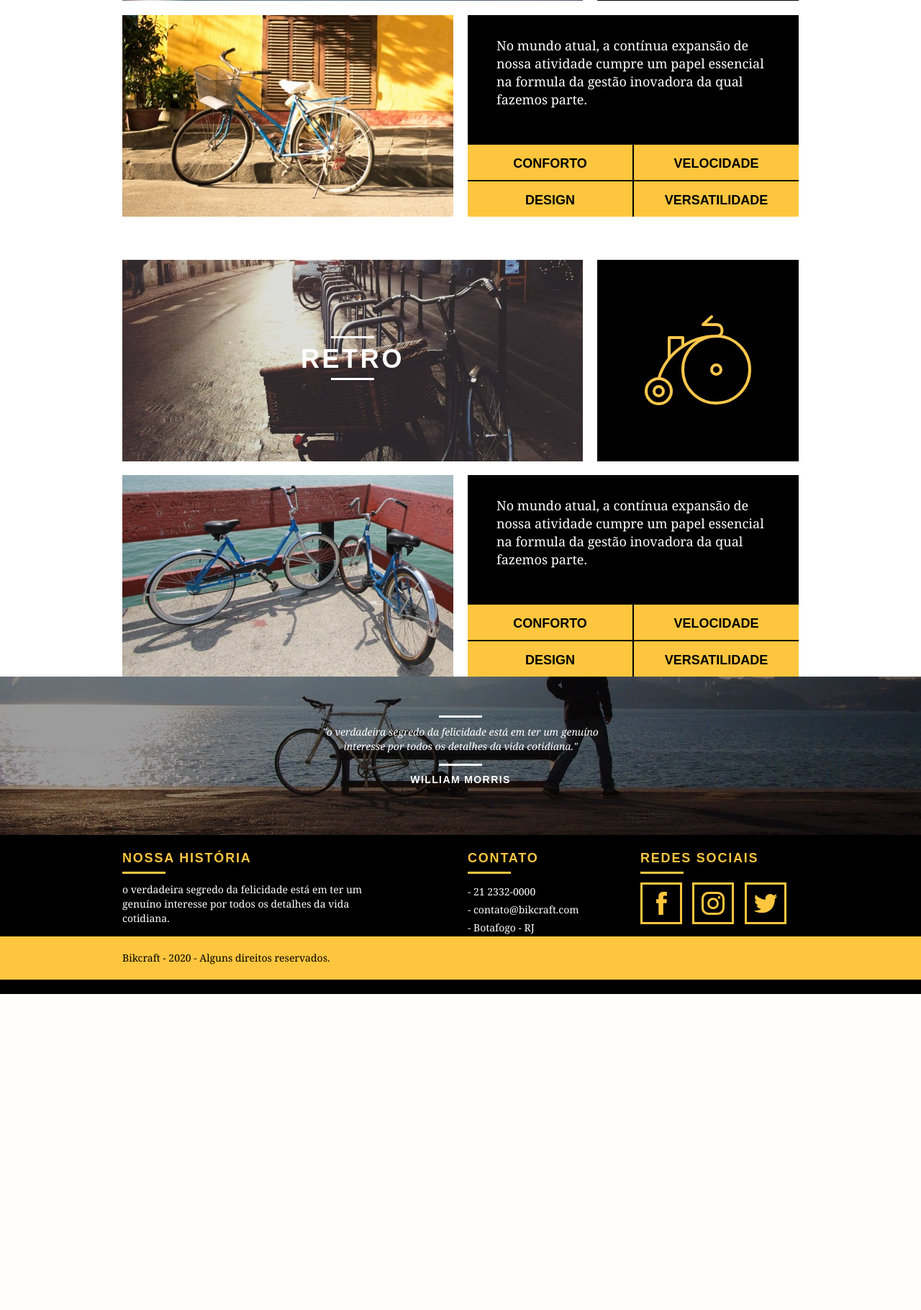
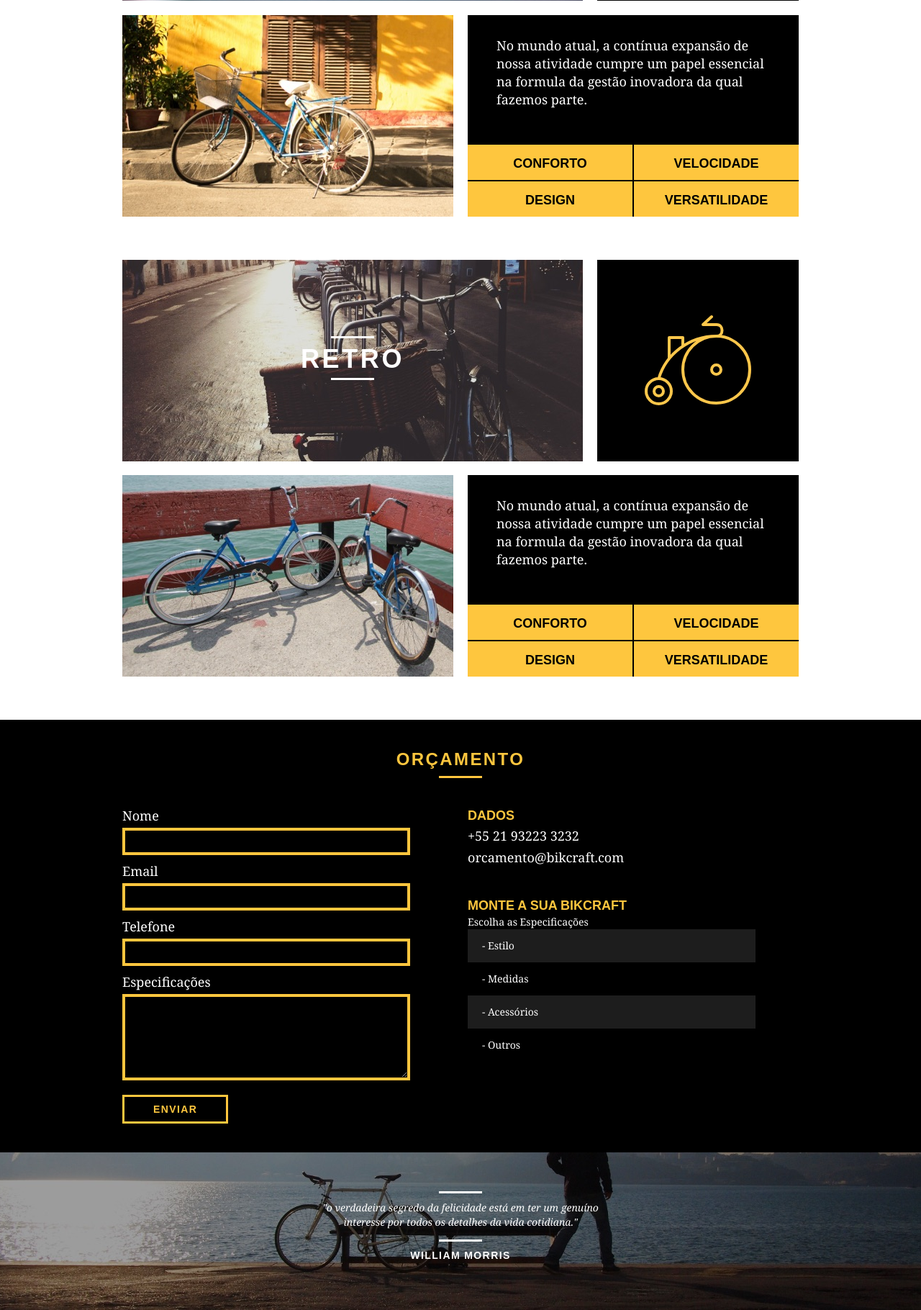
Before and after one commit to andersonfagundes/bikcraft, a PHP site: page /produtos.html in a window 1280 px wide. Shown: the part 1230-3050 px from the top of the page at 72% size. Before the commit the page ends 2611 px from the top, so only its background shows below. Run offline with PHP 8.4, Linux system fonts and the light colour scheme.

Commit message:
Products 2

```diff
--- a/css/produtos.css
+++ b/css/produtos.css
@@ -71,3 +71,105 @@
 .produto_info ul li:nth-child(2) {
   margin-bottom: 2px;
 }
+
+/*Orcamento*/
+.orcamento {
+  background: #000;
+  width: 100%;
+  padding: 40px 0;
+  margin-top: 60px;
+}
+
+.orcamento h2 {
+  color: #fec63e;
+}
+
+.orcamento h2:after {
+  background: #fec63e;
+}
+
+.form {
+  padding-right: 60px;
+}
+
+.form label {
+  display: block;
+  color: #fff;
+  font-family: Georgia, "Times New Roman", Times, serif;
+  font-size: 18px;
+  line-height: 25px;
+  margin-bottom: 4px;
+}
+
+.form input {
+  display: block;
+  border: 4px solid #fec63e;
+  width: 100%;
+  background: none;
+  color: #fff;
+  padding: 7px 10px;
+  outline: none;
+  font-size: 14px;
+  font-family: Georgia, "Times New Roman", Times, serif;
+  margin-bottom: 10px;
+}
+
+.form textarea {
+  display: block;
+  border: 4px solid #fec63e;
+  width: 100%;
+  background: none;
+  color: #fff;
+  padding: 7px 10px;
+  outline: none;
+  font-size: 14px;
+  font-family: Georgia, "Times New Roman", Times, serif;
+  margin-bottom: 10px;
+  height: 120px;
+  margin-bottom: 20px;
+}
+
+.form button {
+  background: none;
+  padding: 7px 40px;
+}
+
+.orcamento_dados {
+  color: #fff;
+}
+
+.orcamento_dados h3 {
+  font-size: 18px;
+  text-transform: uppercase;
+  color: #fec63e;
+  line-height: 25px;
+  font-weight: bold;
+}
+
+.orcamento_dados span {
+  display: block;
+  font-size: 18px;
+  line-height: 30px;
+  font-family: Georgia, "Times New Roman", Times, serif;
+}
+
+.dados_email {
+  margin-bottom: 40px;
+}
+
+.orcamento_dados ul {
+  padding-right: 60px;
+}
+.orcamento_dados ul li {
+  font-family: Georgia, "Times New Roman", Times, serif;
+  font-size: 14px;
+  padding: 15px 20px;
+}
+
+.orcamento_dados ul li:nth-child(odd) {
+  background: #1d1d1d;
+}
+
+.orcamento_daos p {
+  margin: 8px 0;
+}
--- a/produtos.html
+++ b/produtos.html
@@ -19,8 +19,8 @@
             </a>
             <nav class="grid-12 header_menu">
                 <ul>
-                    <li><a href="sobre.html" class="menu_ativo">Sobre</a></li>
-                    <li><a href="produtos.html">Produtos</a></li>
+                    <li><a href="sobre.html">Sobre</a></li>
+                    <li><a href="produtos.html" class="menu_ativo">Produtos</a></li>
                     <li><a href="portfolio.html">Portfólio</a></li>
                     <li><a href="contato.html">Contato</a></li>
                 </ul>
@@ -108,6 +108,36 @@
         </div>
     </section>
 
+    <section class="orcamento">
+        <div class="container">
+            <h2 class="subtitulo">Orçamento</h2>
+            <form id="form_orcamento" class="form grid-8">
+                <label for="nome">Nome</label>
+                <input type="text" id="nome">
+                <label for="email">Email</label>
+                <input type="text" id="email">
+                <label for="telefone">Telefone</label>
+                <input type="text" id="telefone">
+                <label for="espec">Especificações</label>
+                <textarea name="espec"></textarea>
+                <button type="submit" class="btn">Enviar</button>
+            </form>
+            <div class="orcamento_dados grid-8">
+                <h3>Dados</h3>
+                <span>+55 21 93223 3232</span>
+                <span class="dados_email">orcamento@bikcraft.com</span>
+                <h3>Monte a sua bikcraft</h3>
+                <p>Escolha as Especificações</p>
+                <ul>
+                    <li>- Estilo</li>
+                    <li>- Medidas</li>
+                    <li>- Acessórios</li>
+                    <li>- Outros</li>
+                </ul>
+            </div>
+        </div>
+    </section>
+
     <section class="quebra">
         <blockquote class="quote-externo container">
             <p class="citacao">"o verdadeira segredo da felicidade está em ter um genuíno interesse por todos os detalhes
```
